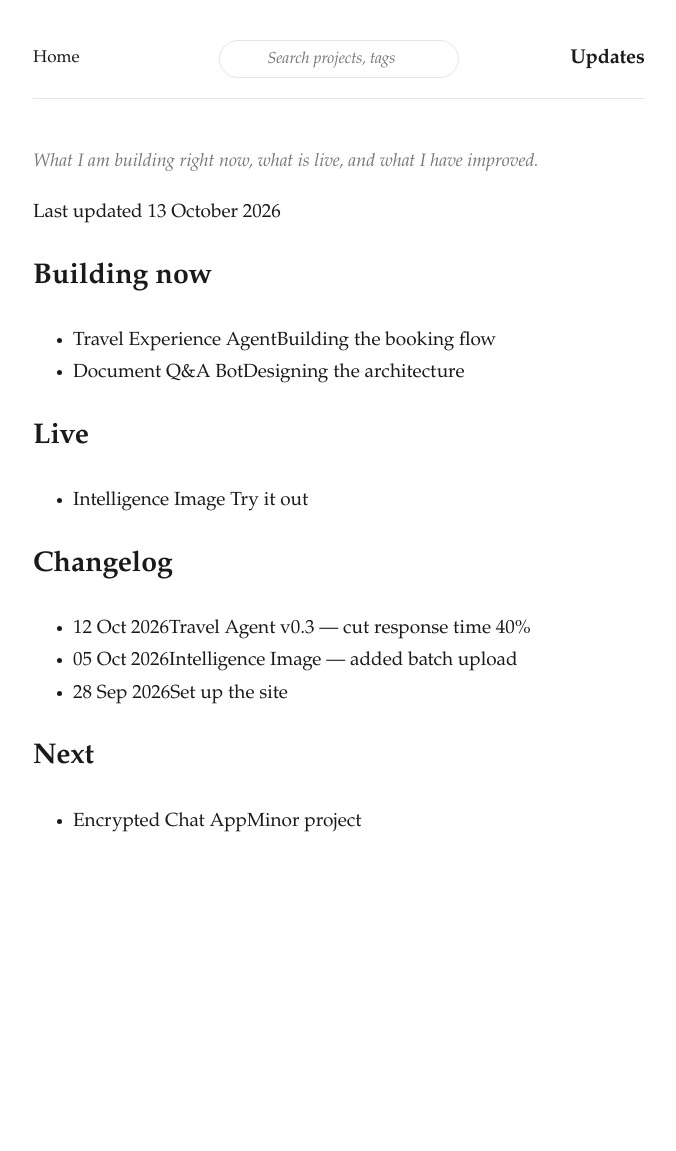
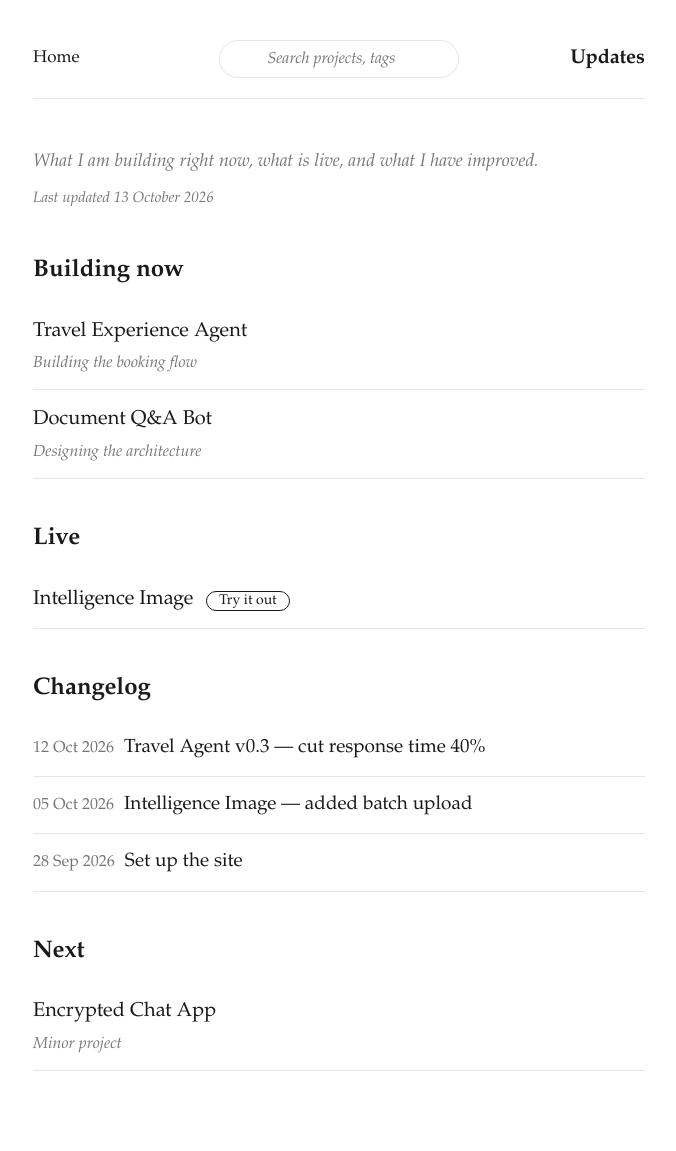
Before and after one commit to isthiscoder/Projects, a Jekyll site: the page built from updates.md, in a window 1280 px wide. Shown: the whole page, without its empty margins (301-977 px from the left). Built offline with Jekyll 4.4.1, drawn with Linux system fonts in a browser that asks for light colours; before the commit the page ends 937 px from its top, so only the background shows below that.

Commit message:
Update style.css

```diff
--- a/assets/style.css
+++ b/assets/style.css
@@ -6,7 +6,7 @@ body { margin:0; background:#fff; color:var(--ink); font-size:19px; line-height:
 a { color:inherit; text-decoration:none; }
 .wrap { max-width:660px; margin:0 auto; padding:40px 24px 80px; }
 
-/* top bar: Home | search | Projects */
+/* top bar: Home | search | Updates */
 .bar { display:grid; grid-template-columns:1fr minmax(0,240px) 1fr; align-items:center; gap:16px;
   padding-bottom:20px; border-bottom:1px solid var(--line); }
 .home { justify-self:start; font-size:17px; }
@@ -60,3 +60,14 @@ a.name:hover { text-decoration:underline; text-underline-offset:4px; }
   .article h1 { font-size:30px; }
   .content { font-size:19px; }
 }
+/* updates page */
+.stamp { margin:0 0 8px; color:var(--muted); font-size:15px; font-style:italic; }
+.u-sec { margin:40px 0 0; }
+.u-sec h2 { font-size:24px; margin:0 0 10px; }
+.u-list { list-style:none; margin:0; padding:0; }
+.u-list li { padding:12px 0; border-bottom:1px solid var(--line); }
+.u-list .what { font-size:20px; }
+.u-list .sub { display:block; color:var(--muted); font-size:16px; font-style:italic; margin-top:2px; }
+.u-list .d { color:var(--muted); font-variant-numeric:oldstyle-nums; font-size:16px; margin-right:10px; }
+.u-try { font-size:14px; border:1px solid var(--ink); border-radius:999px; padding:2px 12px; margin-left:8px; white-space:nowrap; }
+.u-try:hover { background:var(--ink); color:#fff; }
```
